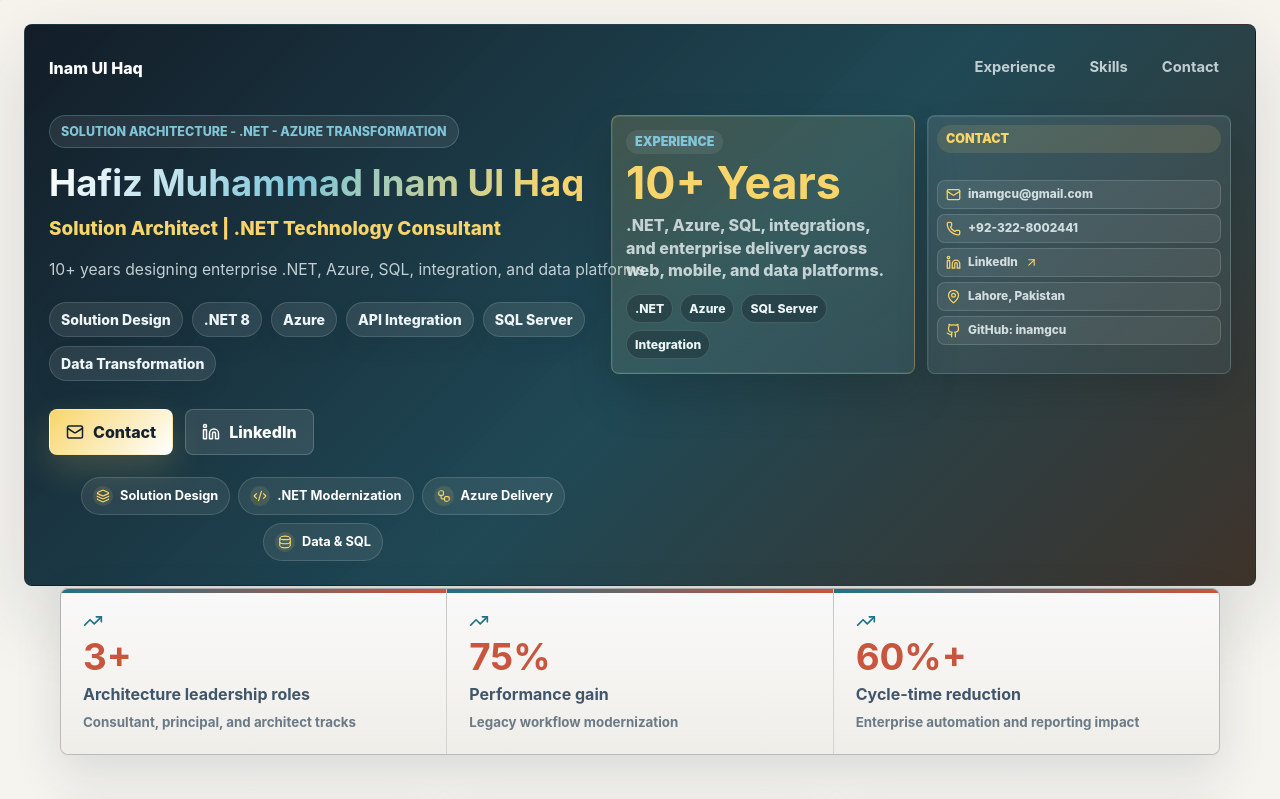
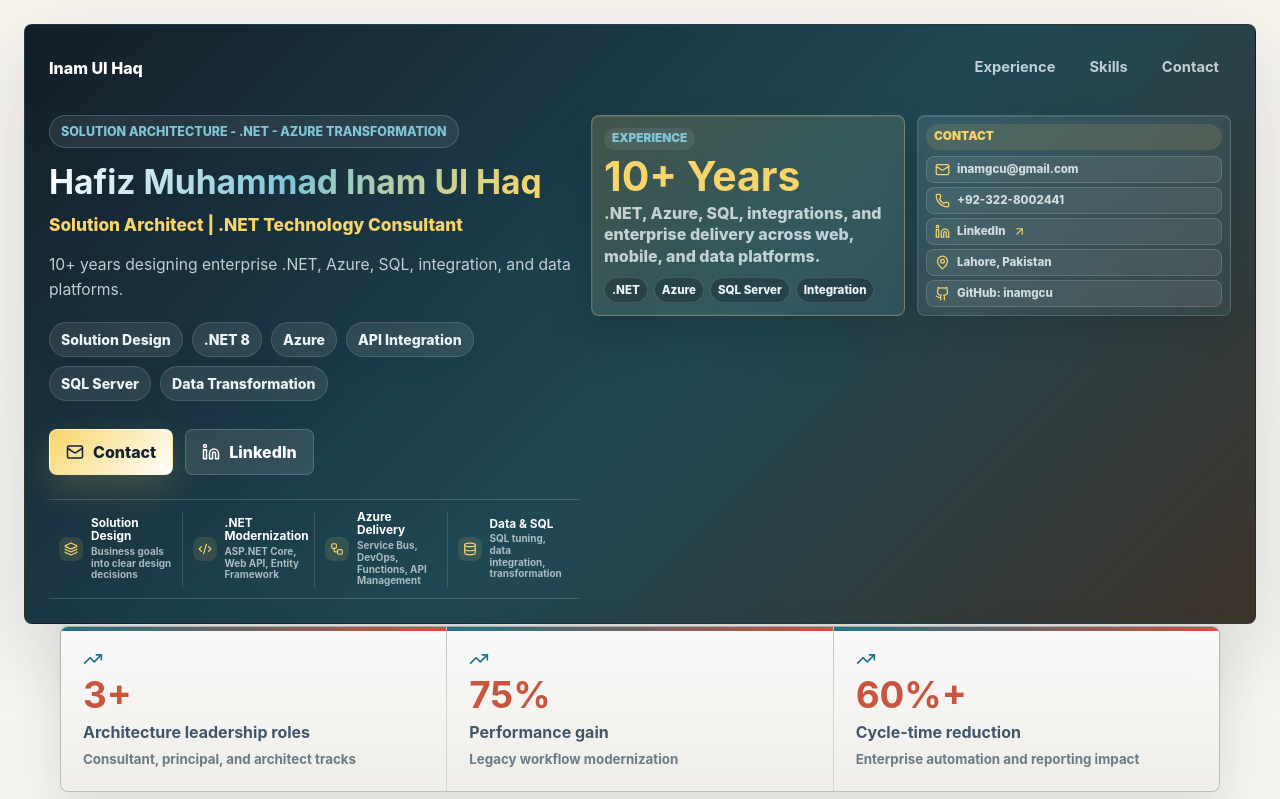
Before and after one commit to inamgcu/portfolio, a React (Vite) app: page / in a window 1280 px wide. Shown: the top 799 px of the page. Built offline with nearby package versions, Linux system fonts and the light colour scheme.

Commit message:
Refine hero canvas layout

```diff
--- a/src/styles.css
+++ b/src/styles.css
@@ -89,9 +89,9 @@ main {
   width: min(320px, 100%);
   max-width: 100%;
   margin-top: 0;
-  padding: 9px;
+  padding: 8px;
   display: grid;
-  gap: 8px;
+  gap: 6px;
   align-items: start;
   border: 1px solid rgba(128, 198, 217, 0.24);
   border-radius: 8px;
@@ -102,14 +102,14 @@ main {
 }
 
 .contact-canvas__heading {
-  min-height: 28px;
+  min-height: 26px;
   display: inline-flex;
   align-items: center;
   border-radius: 999px;
-  padding: 6px 9px;
+  padding: 5px 8px;
   color: #f8d56b;
   background: rgba(248, 213, 107, 0.12);
-  font-size: 0.78rem;
+  font-size: 0.74rem;
   font-weight: 900;
   line-height: 1;
   text-transform: uppercase;
@@ -118,7 +118,7 @@ main {
 
 .contact-canvas__items {
   display: grid;
-  gap: 5px;
+  gap: 4px;
   margin: 0;
   padding: 0;
   list-style: none;
@@ -131,16 +131,16 @@ main {
 .contact-canvas__items a,
 .contact-canvas__items span {
   width: 100%;
-  min-height: 28px;
+  min-height: 26px;
   display: inline-flex;
   align-items: center;
   gap: 7px;
-  padding: 6px 8px;
+  padding: 5px 8px;
   border: 1px solid rgba(255, 255, 255, 0.14);
   border-radius: 8px;
   background: rgba(255, 255, 255, 0.08);
   color: rgba(237, 245, 247, 0.84);
-  font-size: 0.74rem;
+  font-size: 0.72rem;
   font-weight: 760;
   line-height: 1;
   white-space: nowrap;
@@ -159,8 +159,8 @@ main {
 
 .hero__grid {
   display: grid;
-  grid-template-columns: minmax(0, 1fr) minmax(620px, 620px);
-  gap: 14px;
+  grid-template-columns: minmax(0, 1fr) minmax(640px, 640px);
+  gap: 12px;
   align-items: start;
   padding: 28px 0 0;
 }
@@ -175,7 +175,7 @@ main {
   grid-template-columns: repeat(2, minmax(0, 1fr));
   gap: 12px;
   align-self: start;
-  align-items: stretch;
+  align-items: start;
 }
 
 .hero__side .contact-canvas {
@@ -222,7 +222,7 @@ h1 {
   background: linear-gradient(125deg, #ffffff 0%, #80c6d9 46%, #f8d56b 92%);
   background-clip: text;
   -webkit-background-clip: text;
-  font-size: clamp(2.28rem, 2.78vw, 2.86rem);
+  font-size: clamp(2.1rem, 2.42vw, 2.56rem);
   line-height: 0.96;
   letter-spacing: 0;
   max-width: none;
@@ -231,7 +231,7 @@ h1 {
 
 .role {
   color: #f8d56b;
-  font-size: 1.18rem;
+  font-size: 1.08rem;
   font-weight: 800;
   margin-bottom: 18px;
   white-space: nowrap;
@@ -241,14 +241,14 @@ h1 {
   color: rgba(237, 245, 247, 0.8);
   font-size: 0.98rem;
   line-height: 1.55;
-  max-width: none;
-  white-space: nowrap;
+  max-width: 560px;
+  white-space: normal;
 }
 
 .experience-canvas {
   position: relative;
-  min-height: 214px;
-  padding: 14px;
+  min-height: 196px;
+  padding: 12px;
   display: grid;
   align-content: start;
   overflow: hidden;
@@ -265,12 +265,12 @@ h1 {
   position: relative;
   z-index: 1;
   width: fit-content;
-  margin-bottom: 8px;
-  padding: 6px 9px;
+  margin-bottom: 7px;
+  padding: 5px 8px;
   border-radius: 999px;
   color: #80c6d9;
   background: rgba(255, 255, 255, 0.08);
-  font-size: 0.78rem;
+  font-size: 0.74rem;
   font-weight: 900;
   letter-spacing: 0;
   line-height: 1;
@@ -282,7 +282,7 @@ h1 {
   position: relative;
   z-index: 1;
   color: #f8d56b;
-  font-size: clamp(2.4rem, 3.5vw, 2.82rem);
+  font-size: clamp(2.24rem, 3.2vw, 2.62rem);
   line-height: 0.95;
   letter-spacing: 0;
   white-space: nowrap;
@@ -291,10 +291,10 @@ h1 {
 .experience-canvas p {
   position: relative;
   z-index: 1;
-  margin: 9px 0 0;
+  margin: 7px 0 0;
   color: rgba(237, 245, 247, 0.78);
   font-weight: 760;
-  line-height: 1.42;
+  line-height: 1.34;
 }
 
 .canvas-stack {
@@ -302,17 +302,17 @@ h1 {
   z-index: 1;
   display: flex;
   flex-wrap: wrap;
-  gap: 7px;
-  margin-top: 12px;
+  gap: 6px;
+  margin-top: 10px;
 }
 
 .canvas-stack span {
   border: 1px solid rgba(255, 255, 255, 0.14);
   border-radius: 999px;
-  padding: 6px 8px;
+  padding: 5px 7px;
   color: #edf5f7;
   background: rgba(8, 17, 27, 0.28);
-  font-size: 0.76rem;
+  font-size: 0.72rem;
   font-weight: 800;
 }
 
@@ -369,46 +369,58 @@ h1 {
 }
 
 .hero-board {
-  width: 100%;
-  margin: 22px auto 0;
+  width: min(720px, 100%);
+  margin: 24px auto 0;
+  padding: 11px 0;
+  border-top: 1px solid rgba(255, 255, 255, 0.16);
+  border-bottom: 1px solid rgba(255, 255, 255, 0.16);
   display: block;
 }
 
 .signal-grid {
-  display: flex;
-  flex-wrap: wrap;
-  justify-content: center;
-  gap: 8px;
+  display: grid;
+  grid-template-columns: repeat(4, minmax(0, 1fr));
+  gap: 0;
 }
 
 .signal-card {
-  min-height: 38px;
-  padding: 8px 11px;
-  display: inline-flex;
-  gap: 7px;
+  min-height: 56px;
+  padding: 0 10px;
+  display: grid;
+  grid-template-columns: auto minmax(0, 1fr);
+  grid-template-rows: auto auto;
+  column-gap: 8px;
+  align-content: center;
   align-items: center;
-  border: 1px solid rgba(255, 255, 255, 0.14);
-  border-radius: 999px;
-  background: rgba(255, 255, 255, 0.08);
+}
+
+.signal-card + .signal-card {
+  border-left: 1px solid rgba(255, 255, 255, 0.14);
 }
 
 .signal-card svg {
-  width: 20px;
-  height: 20px;
-  padding: 3px;
-  border-radius: 999px;
+  grid-row: 1 / span 2;
+  width: 24px;
+  height: 24px;
+  padding: 5px;
+  border-radius: 8px;
   color: #f8d56b;
   background: rgba(248, 213, 107, 0.12);
 }
 
 .signal-card strong {
   color: #ffffff;
-  font-size: 0.8rem;
-  line-height: 1;
+  font-size: 0.74rem;
+  line-height: 1.15;
+  margin-bottom: 2px;
 }
 
 .signal-card span {
-  display: none;
+  display: block;
+  color: rgba(237, 245, 247, 0.68);
+  line-height: 1.18;
+  font-size: 0.62rem;
+  font-weight: 650;
 }
 
 .metrics,
@@ -1229,7 +1241,7 @@ h1 {
   }
 
   .experience-canvas {
-    min-height: 238px;
+    min-height: 196px;
   }
 
   .section__intro h2,
@@ -1303,11 +1315,17 @@ h1 {
   }
 
   .signal-grid {
-    display: flex;
+    grid-template-columns: 1fr;
   }
 
   .signal-card {
-    min-height: 36px;
+    min-height: 56px;
+    padding: 8px 0;
+  }
+
+  .signal-card + .signal-card {
+    border-left: 0;
+    border-top: 1px solid rgba(255, 255, 255, 0.14);
   }
 
   h1 {
@@ -1336,12 +1354,12 @@ h1 {
   }
 
   .experience-canvas {
-    min-height: 220px;
-    padding: 18px;
+    min-height: 190px;
+    padding: 12px;
   }
 
   .experience-canvas strong {
-    font-size: 3.05rem;
+    font-size: 2.5rem;
   }
 
   .metrics,
```
